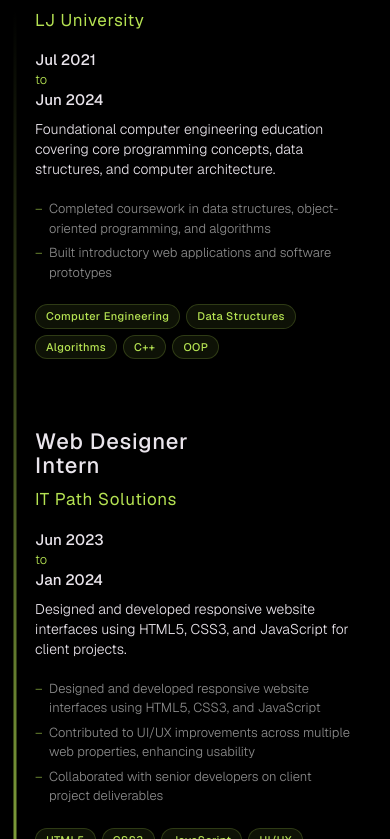
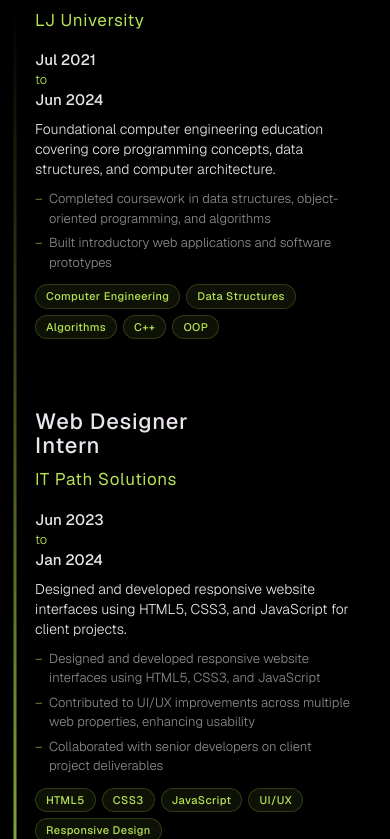
Before and after one commit to Prince-Gajjar/Portfolio-Website, a React (Vite) app: page / in a window 390 px wide. Shown: the part 3425-4264 px from the top of the page. Built offline with nearby package versions, Linux system fonts and the light colour scheme; no server answers.

Commit message:
fix: resolve overlapping layout in career section by wrapping details in a container

```diff
--- a/src/components/Career.tsx
+++ b/src/components/Career.tsx
@@ -45,6 +45,7 @@
                 </div>
                 {renderPeriod(exp.period)}
               </div>
+              <div className="career-details">
                 <p>{exp.description}</p>
                 {exp.responsibilities && exp.responsibilities.length > 0 && (
                   <ul className="career-responsibilities">
@@ -61,6 +62,7 @@
                   </div>
                 )}
               </div>
+            </div>
           ))}
         </div>
       </div>
--- a/src/components/styles/Career.css
+++ b/src/components/styles/Career.css
@@ -44,8 +44,16 @@
   margin-bottom: 50px;
 }
 
+.career-details {
+  width: 40%;
+  display: flex;
+  flex-direction: column;
+  align-items: flex-start;
+  justify-content: flex-start;
+}
+
 .career-info-box p {
-  width: 40%;
+  width: 100%;
   font-size: 14px;
   font-weight: 300;
   margin: 0;
@@ -241,7 +249,7 @@
     gap: 20px;
   }
 
-  .career-info-box p {
+  .career-details {
     width: 45%;
   }
 }
@@ -289,11 +297,17 @@
   }
 
   .career-info-in,
+  .career-details {
+    width: 100%;
+    padding-left: 10%;
+    box-sizing: border-box;
+  }
+
   .career-info-box p,
   .career-responsibilities,
   .career-tech-tags {
     width: 100%;
-    padding-left: 10%;
+    padding-left: 0;
     box-sizing: border-box;
   }
 
@@ -341,10 +355,14 @@
   }
 
   .career-info-in,
+  .career-details {
+    padding-left: 6%;
+  }
+
   .career-info-box p,
   .career-responsibilities,
   .career-tech-tags {
-    padding-left: 6%;
+    padding-left: 0;
   }
 
   .career-section {
```
Lines whose indentation alone changed are shown as unchanged.
